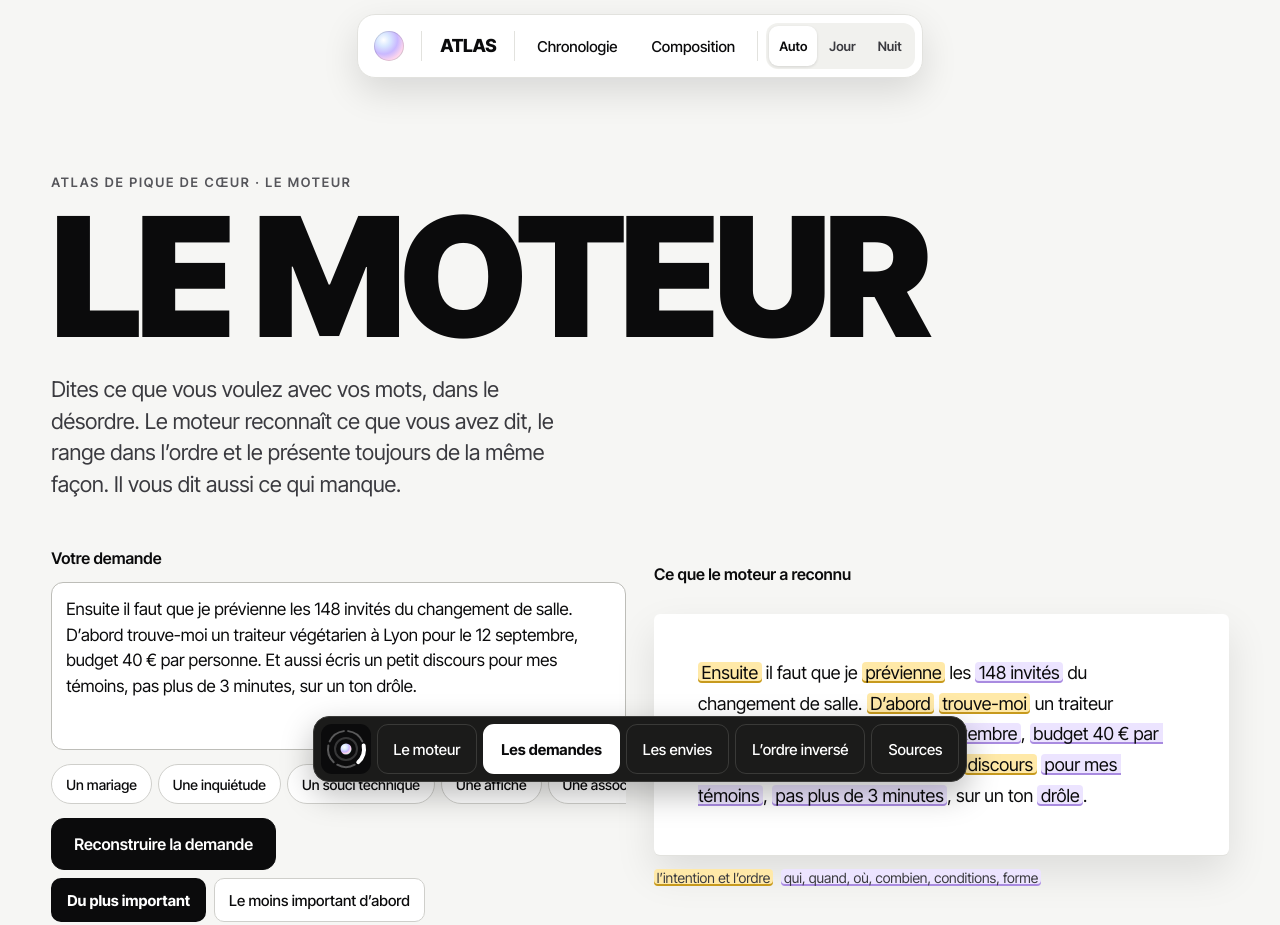
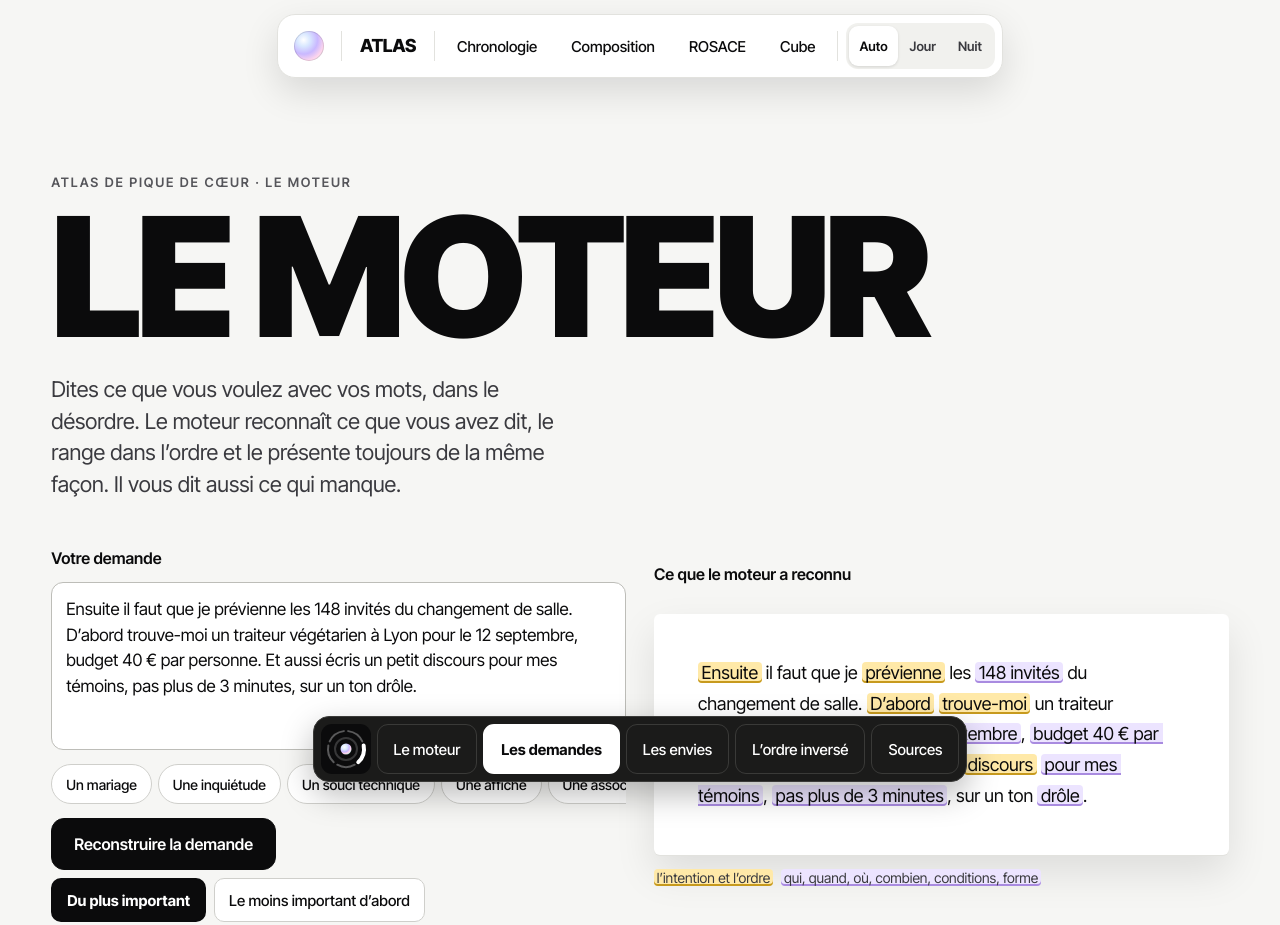
Before and after one commit to mattmezstitchlab/Atlas-de-pique-de-coeur, a plain HTML site: page moteur.html in a window 1280 px wide. Shown: the top 925 px of the page. Drawn offline with Linux system fonts and the light colour scheme.

Commit message:
nav: make Chronologie Composition ROSACE Cube available on main

```diff
--- a/moteur.html
+++ b/moteur.html
@@ -35,6 +35,8 @@
       <div class="rangee"><span class="separateur" aria-hidden="true"></span>
         <a class="outil" href="chronologie.html">Chronologie</a>
         <a class="outil" href="composition.html">Composition</a>
+        <a class="outil" href="rosace.html">ROSACE</a>
+        <a class="outil" href="vue-cube.html">Cube</a>
       </div>
     </div>
   </nav>
```
